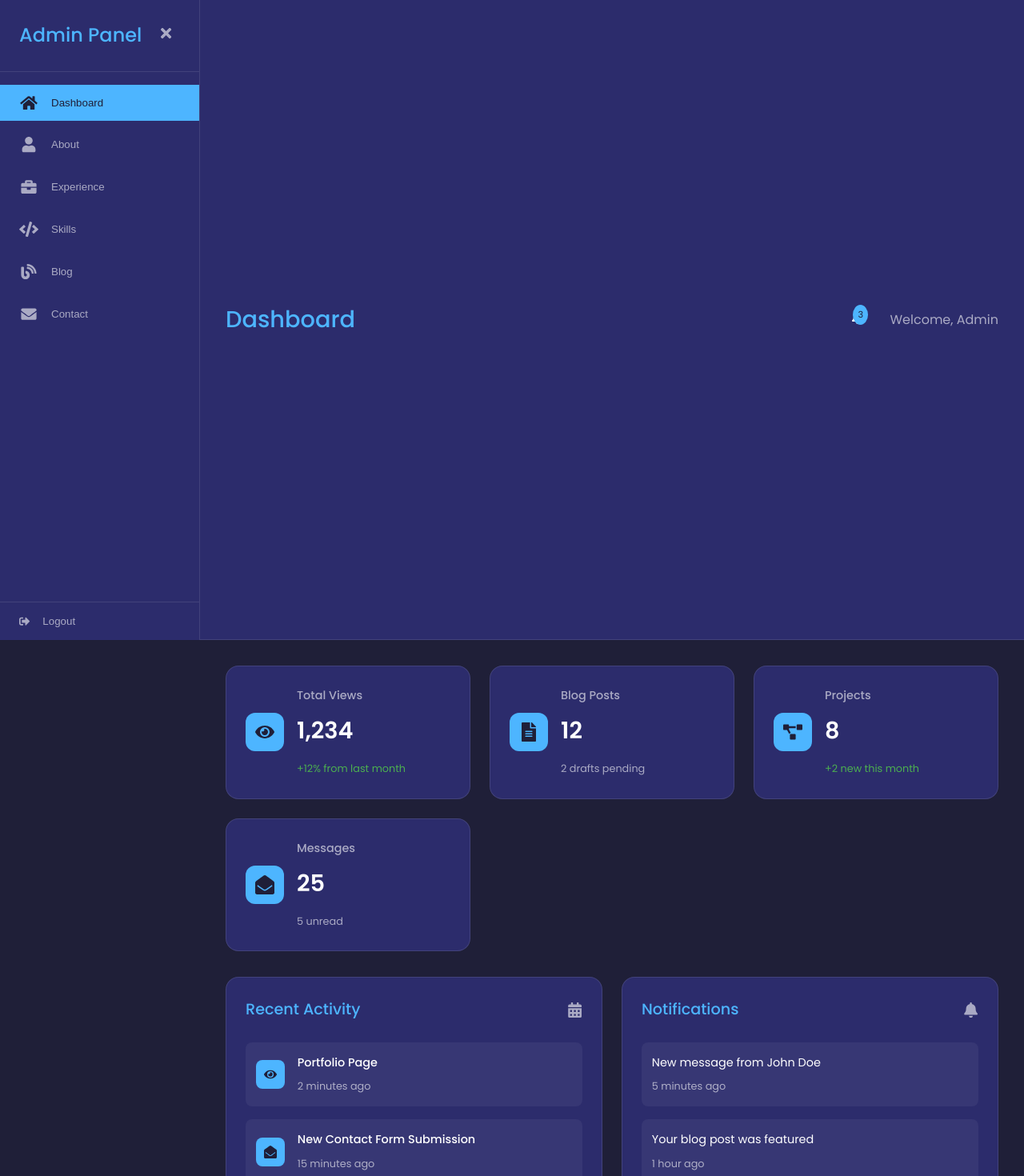
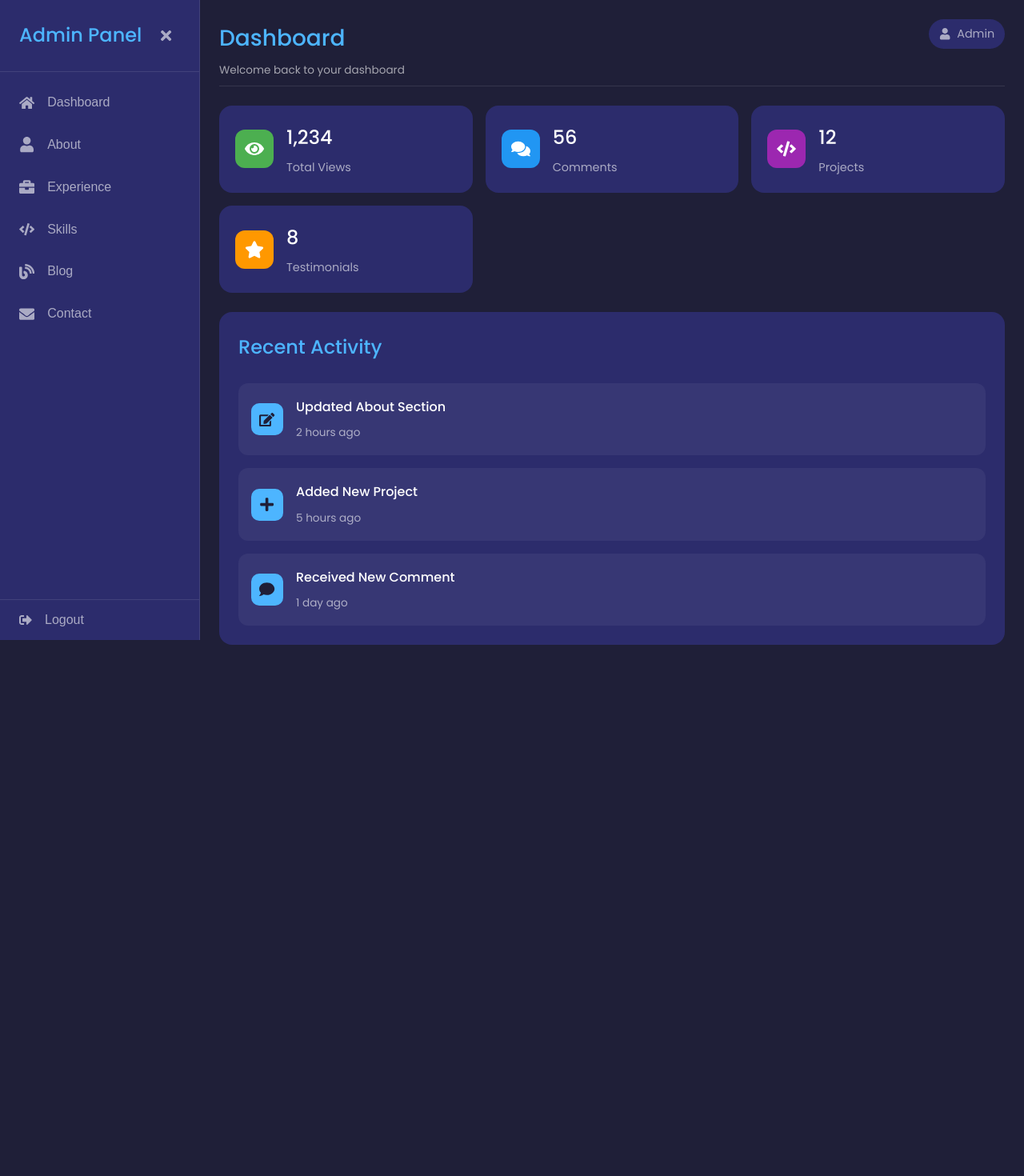
Before and after one commit to TejasBadhe07/www.tejasbadheportfolio.com, a React (Create React App) app: page /dashboard/home in a window 1280 px wide. Shown: the top 1470 px of the page at 80% size. After the commit the page ends 830 px from the top, so only its background shows below. Built offline with nearby package versions, Linux system fonts and the light colour scheme; sample sign-in values are in the browser's storage.

Commit message:
Fixed dashboard page, working on the make other pages

```diff
--- a/package.json
+++ b/package.json
@@ -11,7 +11,7 @@
     "framer-motion": "^12.6.2",
     "react": "^18.2.0",
     "react-dom": "^18.2.0",
-    "react-icons": "^4.7.1",
+    "react-icons": "^4.12.0",
     "react-router": "^7.5.3",
     "react-router-dom": "^6.22.1",
     "react-scripts": "5.0.1",
--- a/src/pages/Dashboard.jsx
+++ b/src/pages/Dashboard.jsx
@@ -12,24 +12,19 @@ import {
   FaBars,
   FaTimes,
   FaEye,
-  FaFileAlt,
+  FaComments,
   FaProjectDiagram,
-  FaEnvelopeOpen,
-  FaChartLine,
-  FaCalendarAlt,
-  FaBell
+  FaStar,
+  FaEdit,
+  FaPlus,
+  FaComment
 } from 'react-icons/fa';
 import './dashboard.css';
 
 const Dashboard = () => {
+  const [isSidebarOpen, setIsSidebarOpen] = useState(true);
+  const [activeSection, setActiveSection] = useState('dashboard');
   const navigate = useNavigate();
-  const [isSidebarOpen, setIsSidebarOpen] = useState(true);
-  const [activeSection, setActiveSection] = useState('home');
-  const [notifications, setNotifications] = useState([
-    { id: 1, message: 'New message from John Doe', time: '5 minutes ago' },
-    { id: 2, message: 'Your blog post was featured', time: '1 hour ago' },
-    { id: 3, message: 'New project view', time: '2 hours ago' }
-  ]);
 
   useEffect(() => {
     // Check if user is authenticated
@@ -53,12 +48,89 @@ const Dashboard = () => {
     { id: 'contact', icon: <FaEnvelope />, label: 'Contact' },
   ];
 
+  const stats = [
+    { title: 'Total Views', value: '1,234', icon: <FaEye />, color: '#4CAF50' },
+    { title: 'Comments', value: '56', icon: <FaComments />, color: '#2196F3' },
+    { title: 'Projects', value: '12', icon: <FaCode />, color: '#9C27B0' },
+    { title: 'Testimonials', value: '8', icon: <FaStar />, color: '#FF9800' },
+  ];
+
   const recentActivities = [
-    { id: 1, type: 'view', title: 'Portfolio Page', time: '2 minutes ago' },
-    { id: 2, type: 'message', title: 'New Contact Form Submission', time: '15 minutes ago' },
-    { id: 3, type: 'blog', title: 'New Blog Comment', time: '1 hour ago' },
-    { id: 4, type: 'project', title: 'Project View Increased', time: '2 hours ago' }
+    { id: 1, action: 'Updated About Section', time: '2 hours ago', icon: <FaEdit /> },
+    { id: 2, action: 'Added New Project', time: '5 hours ago', icon: <FaPlus /> },
+    { id: 3, action: 'Received New Comment', time: '1 day ago', icon: <FaComment /> },
   ];
+
+  const renderContent = () => {
+    switch (activeSection) {
+      case 'dashboard':
+        return (
+          <div className="dashboard-overview">
+            <div className="overview-header">
+              <div className="header-left">
+                <h1>Dashboard</h1>
+                <p className="header-subtitle">Welcome back to your dashboard</p>
+              </div>
+              <div className="welcome-text">
+                <FaUser /> Admin
+              </div>
+            </div>
+            <div className="stats-grid">
+              {stats.map((stat, index) => (
+                <motion.div
+                  key={index}
+                  className="stat-card"
+                  initial={{ opacity: 0, y: 20 }}
+                  animate={{ opacity: 1, y: 0 }}
+                  transition={{ delay: index * 0.1 }}
+                >
+                  <div className="stat-icon" style={{ background: stat.color }}>
+                    {stat.icon}
+                  </div>
+                  <div className="stat-info">
+                    <h3>{stat.value}</h3>
+                    <p>{stat.title}</p>
+                  </div>
+                </motion.div>
+              ))}
+            </div>
+            <div className="recent-activity">
+              <h2>Recent Activity</h2>
+              <div className="activity-list">
+                {recentActivities.map((activity) => (
+                  <motion.div
+                    key={activity.id}
+                    className="activity-item"
+                    initial={{ opacity: 0, x: -20 }}
+                    animate={{ opacity: 1, x: 0 }}
+                    transition={{ delay: 0.2 }}
+                  >
+                    <div className="activity-icon">{activity.icon}</div>
+                    <div className="activity-details">
+                      <h4>{activity.action}</h4>
+                      <span>{activity.time}</span>
+                    </div>
+                  </motion.div>
+                ))}
+              </div>
+            </div>
+          </div>
+        );
+      default:
+        return (
+          <motion.div
+            key={activeSection}
+            initial={{ opacity: 0, y: 20 }}
+            animate={{ opacity: 1, y: 0 }}
+            transition={{ duration: 0.3 }}
+            className="content-section"
+          >
+            <h2>{menuItems.find(item => item.id === activeSection)?.label || 'Dashboard'} Content</h2>
+            <p>This is where the {activeSection} content will go.</p>
+          </motion.div>
+        );
+    }
+  };
 
   return (
     <div className="dashboard-layout">
@@ -89,7 +161,7 @@ const Dashboard = () => {
               whileTap={{ scale: 0.95 }}
             >
               {item.icon}
-              {isSidebarOpen && <span>{item.label}</span>}
+              <span>{item.label}</span>
             </motion.button>
           ))}
         </nav>
@@ -101,120 +173,13 @@ const Dashboard = () => {
           whileTap={{ scale: 0.95 }}
         >
           <FaSignOutAlt />
-          {isSidebarOpen && <span>Logout</span>}
+          <span>Logout</span>
         </motion.button>
       </motion.aside>
 
       {/* Main Content */}
       <main className="dashboard-main">
-        <header className="dashboard-header">
-          <h1>{menuItems.find(item => item.id === activeSection)?.label || 'Dashboard'}</h1>
-          <div className="header-actions">
-            <div className="notifications">
-              <FaBell />
-              <span className="notification-badge">{notifications.length}</span>
-            </div>
-            <span className="welcome-text">Welcome, Admin</span>
-          </div>
-        </header>
-
-        <div className="dashboard-content">
-          <motion.div
-            key={activeSection}
-            initial={{ opacity: 0, y: 20 }}
-            animate={{ opacity: 1, y: 0 }}
-            transition={{ duration: 0.3 }}
-            className="content-section"
-          >
-            {activeSection === 'home' && (
-              <div className="dashboard-overview">
-                <div className="stats-grid">
-                  <div className="stat-card">
-                    <div className="stat-icon">
-                      <FaEye />
-                    </div>
-                    <div className="stat-info">
-                      <h3>Total Views</h3>
-                      <p>1,234</p>
-                      <span className="stat-trend positive">+12% from last month</span>
-                    </div>
-                  </div>
-                  <div className="stat-card">
-                    <div className="stat-icon">
-                      <FaFileAlt />
-                    </div>
-                    <div className="stat-info">
-                      <h3>Blog Posts</h3>
-                      <p>12</p>
-                      <span className="stat-trend">2 drafts pending</span>
-                    </div>
-                  </div>
-                  <div className="stat-card">
-                    <div className="stat-icon">
-                      <FaProjectDiagram />
-                    </div>
-                    <div className="stat-info">
-                      <h3>Projects</h3>
-                      <p>8</p>
-                      <span className="stat-trend positive">+2 new this month</span>
-                    </div>
-                  </div>
-                  <div className="stat-card">
-                    <div className="stat-icon">
-                      <FaEnvelopeOpen />
-                    </div>
-                    <div className="stat-info">
-                      <h3>Messages</h3>
-                      <p>25</p>
-                      <span className="stat-trend">5 unread</span>
-                    </div>
-                  </div>
-                </div>
-
-                <div className="dashboard-grid">
-                  <div className="dashboard-card recent-activity">
-                    <div className="card-header">
-                      <h2>Recent Activity</h2>
-                      <FaCalendarAlt />
-                    </div>
-                    <div className="activity-list">
-                      {recentActivities.map(activity => (
-                        <div key={activity.id} className="activity-item">
-                          <div className="activity-icon">
-                            {activity.type === 'view' && <FaEye />}
-                            {activity.type === 'message' && <FaEnvelopeOpen />}
-                            {activity.type === 'blog' && <FaBlog />}
-                            {activity.type === 'project' && <FaProjectDiagram />}
-                          </div>
-                          <div className="activity-details">
-                            <h4>{activity.title}</h4>
-                            <span>{activity.time}</span>
-                          </div>
-                        </div>
-                      ))}
-                    </div>
-                  </div>
-
-                  <div className="dashboard-card notifications-card">
-                    <div className="card-header">
-                      <h2>Notifications</h2>
-                      <FaBell />
-                    </div>
-                    <div className="notifications-list">
-                      {notifications.map(notification => (
-                        <div key={notification.id} className="notification-item">
-                          <p>{notification.message}</p>
-                          <span>{notification.time}</span>
-                        </div>
-                      ))}
-                    </div>
-                  </div>
-                </div>
-              </div>
-            )}
-            {/* Add other section content here */}
-          </motion.div>
-        </div>
+        {renderContent()}
       </main>
     </div>
   );
--- a/src/pages/dashboard.css
+++ b/src/pages/dashboard.css
@@ -1,6 +1,6 @@
 .dashboard-layout {
+  min-height: 100vh;
   display: flex;
-  min-height: 100vh;
   background: var(--color-bg);
 }
 
@@ -14,10 +14,6 @@
   position: fixed;
   height: 100vh;
   z-index: 100;
-}
-
-.dashboard-sidebar.closed {
-  width: 70px;
 }
 
 .sidebar-header {
@@ -41,11 +37,9 @@
   cursor: pointer;
   font-size: 1.2rem;
   padding: 0.5rem;
-  transition: color 0.3s ease;
-}
-
-.toggle-sidebar:hover {
-  color: var(--color-primary);
+  display: flex;
+  align-items: center;
+  justify-content: center;
 }
 
 .sidebar-nav {
@@ -65,14 +59,15 @@
   border: none;
   color: var(--color-light);
   cursor: pointer;
-  transition: all 0.3s ease;
+  font-size: 1rem;
   text-align: left;
   width: 100%;
+  transition: all 0.3s ease;
 }
 
 .nav-item:hover {
-  background: rgba(255, 255, 255, 0.05);
-  color: var(--color-primary);
+  background: rgba(255, 255, 255, 0.1);
+  color: var(--color-white);
 }
 
 .nav-item.active {
@@ -82,7 +77,6 @@
 
 .nav-item svg {
   font-size: 1.2rem;
-  min-width: 1.5rem;
 }
 
 .logout-button {
@@ -94,9 +88,11 @@
   border: none;
   color: var(--color-light);
   cursor: pointer;
+  font-size: 1rem;
+  text-align: left;
+  width: 100%;
+  border-top: 1px solid rgba(255, 255, 255, 0.1);
   transition: all 0.3s ease;
-  border-top: 1px solid rgba(255, 255, 255, 0.1);
-  width: 100%;
 }
 
 .logout-button:hover {
@@ -104,63 +100,67 @@
   color: #ff4444;
 }
 
-/* Main Content Styles */
+/* Updated Main Content Styles */
 .dashboard-main {
   flex: 1;
   margin-left: 250px;
-  transition: margin-left 0.3s ease;
+  padding: 1.5rem;
+  min-height: 100vh;
+  background: var(--color-bg);
 }
 
-.dashboard-sidebar.closed + .dashboard-main {
-  margin-left: 70px;
+.dashboard-overview {
+  display: flex;
+  flex-direction: column;
+  gap: 1.5rem;
 }
 
-.dashboard-header {
-  padding: 1.5rem 2rem;
-  background: var(--color-bg-variant);
-  border-bottom: 1px solid rgba(255, 255, 255, 0.1);
+.overview-header {
   display: flex;
   justify-content: space-between;
-  align-items: center;
+  align-items: flex-start;
+  padding-bottom: 0.5rem;
+  border-bottom: 1px solid rgba(255, 255, 255, 0.1);
 }
 
-.dashboard-header h1 {
+.header-left h1 {
   color: var(--color-primary);
-  font-size: 1.8rem;
-  margin: 0;
+  font-size: 1.75rem;
+  margin: 0 0 0.25rem 0;
 }
 
-.header-actions {
-  display: flex;
-  align-items: center;
-  gap: 1rem;
+.header-subtitle {
+  color: var(--color-light);
+  font-size: 0.85rem;
+  margin: 0;
 }
 
 .welcome-text {
   color: var(--color-light);
-}
-
-.dashboard-content {
-  padding: 2rem;
+  font-size: 0.9rem;
+  background: var(--color-bg-variant);
+  padding: 0.4rem 0.8rem;
+  border-radius: 2rem;
+  display: flex;
+  align-items: center;
+  gap: 0.5rem;
 }
 
 /* Stats Grid */
 .stats-grid {
   display: grid;
   grid-template-columns: repeat(auto-fit, minmax(240px, 1fr));
-  gap: 1.5rem;
-  margin-bottom: 2rem;
+  gap: 1rem;
 }
 
 .stat-card {
   background: var(--color-bg-variant);
-  padding: 1.5rem;
   border-radius: 1rem;
-  border: 1px solid rgba(255, 255, 255, 0.1);
-  transition: transform 0.3s ease;
+  padding: 1.25rem;
   display: flex;
   align-items: center;
   gap: 1rem;
+  transition: transform 0.3s ease;
 }
 
 .stat-card:hover {
@@ -171,73 +171,37 @@
   width: 48px;
   height: 48px;
   border-radius: 12px;
-  background: var(--color-primary);
   display: flex;
   align-items: center;
   justify-content: center;
   font-size: 1.5rem;
-  color: var(--color-bg);
-}
-
-.stat-info {
-  flex: 1;
 }
 
 .stat-info h3 {
-  color: var(--color-light);
-  font-size: 0.9rem;
-  margin: 0 0 0.5rem 0;
+  color: var(--color-white);
+  font-size: 1.5rem;
+  margin: 0 0 0.25rem 0;
 }
 
 .stat-info p {
-  color: var(--color-white);
-  font-size: 1.8rem;
-  font-weight: bold;
-  margin: 0 0 0.5rem 0;
+  color: var(--color-light);
+  font-size: 0.9rem;
+  margin: 0;
 }
 
-.stat-trend {
-  font-size: 0.8rem;
-  color: var(--color-light);
-}
-
-.stat-trend.positive {
-  color: #4caf50;
-}
-
-/* Dashboard Grid */
-.dashboard-grid {
-  display: grid;
-  grid-template-columns: repeat(auto-fit, minmax(300px, 1fr));
-  gap: 1.5rem;
-}
-
-.dashboard-card {
+/* Recent Activity */
+.recent-activity {
   background: var(--color-bg-variant);
   border-radius: 1rem;
-  border: 1px solid rgba(255, 255, 255, 0.1);
   padding: 1.5rem;
 }
 
-.card-header {
-  display: flex;
-  justify-content: space-between;
-  align-items: center;
-  margin-bottom: 1.5rem;
+.recent-activity h2 {
+  color: var(--color-primary);
+  font-size: 1.5rem;
+  margin: 0 0 1.5rem 0;
 }
 
-.card-header h2 {
-  color: var(--color-primary);
-  font-size: 1.2rem;
-  margin: 0;
-}
-
-.card-header svg {
-  color: var(--color-light);
-  font-size: 1.2rem;
-}
-
-/* Activity List */
 .activity-list {
   display: flex;
   flex-direction: column;
@@ -248,119 +212,116 @@
   display: flex;
   align-items: center;
   gap: 1rem;
-  padding: 0.8rem;
-  border-radius: 0.5rem;
+  padding: 1rem;
   background: rgba(255, 255, 255, 0.05);
-  transition: background 0.3s ease;
+  border-radius: 0.75rem;
+  transition: transform 0.3s ease;
 }
 
 .activity-item:hover {
-  background: rgba(255, 255, 255, 0.1);
+  transform: translateX(5px);
 }
 
 .activity-icon {
-  width: 36px;
-  height: 36px;
-  border-radius: 8px;
+  width: 40px;
+  height: 40px;
+  border-radius: 10px;
   background: var(--color-primary);
   display: flex;
   align-items: center;
   justify-content: center;
+  font-size: 1.2rem;
   color: var(--color-bg);
 }
 
 .activity-details h4 {
   color: var(--color-white);
-  font-size: 0.9rem;
-  margin: 0 0 0.2rem 0;
+  font-size: 1rem;
+  margin: 0 0 0.25rem 0;
 }
 
 .activity-details span {
   color: var(--color-light);
-  font-size: 0.8rem;
+  font-size: 0.85rem;
 }
 
-/* Notifications */
-.notifications {
-  position: relative;
-  margin-right: 1rem;
-  cursor: pointer;
+/* Content Section */
+.content-section {
+  background: var(--color-bg-variant);
+  border-radius: 1rem;
+  padding: 2rem;
+  min-height: calc(100vh - 8rem);
 }
 
-.notification-badge {
-  position: absolute;
-  top: -5px;
-  right: -5px;
-  background: var(--color-primary);
-  color: var(--color-bg);
-  font-size: 0.7rem;
-  padding: 0.2rem 0.4rem;
-  border-radius: 50%;
-  min-width: 18px;
-  text-align: center;
+.content-section h2 {
+  color: var(--color-primary);
+  margin-bottom: 1rem;
 }
 
-.notifications-list {
-  display: flex;
-  flex-direction: column;
-  gap: 1rem;
-}
-
-.notification-item {
-  padding: 0.8rem;
-  border-radius: 0.5rem;
-  background: rgba(255, 255, 255, 0.05);
-  transition: background 0.3s ease;
-}
-
-.notification-item:hover {
-  background: rgba(255, 255, 255, 0.1);
-}
-
-.notification-item p {
-  color: var(--color-white);
-  font-size: 0.9rem;
-  margin: 0 0 0.2rem 0;
-}
-
-.notification-item span {
+.content-section p {
   color: var(--color-light);
-  font-size: 0.8rem;
+  line-height: 1.6;
 }
 
 /* Responsive Design */
+@media screen and (max-width: 1024px) {
+  .stats-grid {
+    grid-template-columns: repeat(2, 1fr);
+  }
+}
+
 @media screen and (max-width: 768px) {
   .dashboard-sidebar {
-    width: 70px;
-  }
-
-  .dashboard-sidebar.open {
-    width: 250px;
+    width: 200px;
   }
 
   .dashboard-main {
-    margin-left: 70px;
+    margin-left: 200px;
   }
 
-  .dashboard-sidebar.open + .dashboard-main {
-    margin-left: 250px;
-  }
-
-  .dashboard-grid {
+  .stats-grid {
     grid-template-columns: 1fr;
   }
 
-  .stats-grid {
-    grid-template-columns: repeat(auto-fit, minmax(200px, 1fr));
+  .nav-item span {
+    display: none;
+  }
+
+  .nav-item {
+    justify-content: center;
+    padding: 0.8rem;
+  }
+
+  .logout-button span {
+    display: none;
+  }
+
+  .logout-button {
+    justify-content: center;
+    padding: 1rem;
   }
 }
 
-@media screen and (max-width: 480px) {
-  .dashboard-header {
+@media screen and (max-width: 576px) {
+  .dashboard-sidebar {
+    width: 60px;
+  }
+
+  .dashboard-main {
+    margin-left: 60px;
     padding: 1rem;
   }
 
-  .dashboard-header h1 {
+  .sidebar-header h2 {
+    display: none;
+  }
+
+  .dashboard-header {
+    flex-direction: column;
+    gap: 1rem;
+  }
+
+  .header-left h1 {
     font-size: 1.5rem;
   }
 
@@ -372,17 +333,7 @@
     padding: 1rem;
   }
 
-  .stat-icon {
-    width: 40px;
-    height: 40px;
-    font-size: 1.2rem;
-  }
-
-  .stat-info p {
-    font-size: 1.5rem;
-  }
-
-  .dashboard-card {
+  .recent-activity {
     padding: 1rem;
   }
 }
```
Also changed, not shown: 1 other file (tests, documents, lock files or other folders).
